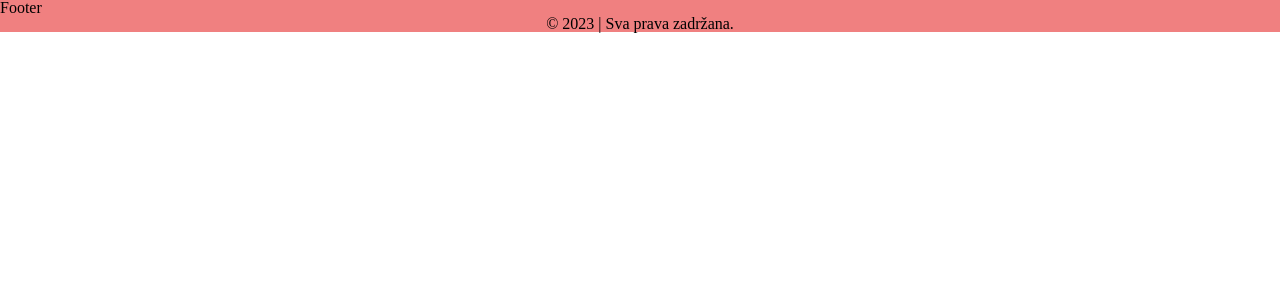
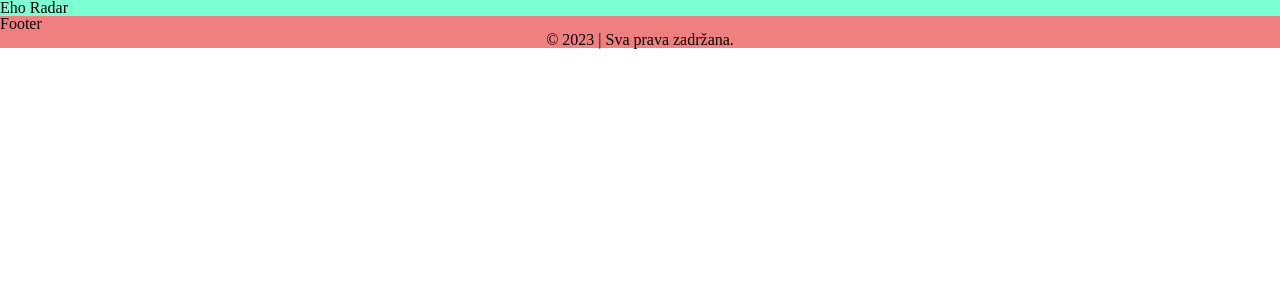
Before and after one commit to stakic-igor/ehoradar, a React (Create React App) app: page / in a window 1280 px wide. Shown: the top 300 px of the page. Built offline with nearby package versions, Linux system fonts and the light colour scheme.

Commit message:
Add header component and scss files

```diff
--- a/src/App.js
+++ b/src/App.js
@@ -1,10 +1,12 @@
+import Header from "./components/Header";
 import Footer from "./components/Footer";
 
 function App() {
   return (
-    <div>
+    <>
+      <Header />
       <Footer />
-    </div>
+    </>
   );
 }
 
--- /dev/null
+++ b/src/components/Header.js
@@ -0,0 +1,9 @@
+const Header = () => {
+    return (
+        <header className="header">
+            Eho Radar
+        </header>
+    )
+}
+
+export default Header;
--- /dev/null
+++ b/src/scss/layout/_header.scss
@@ -0,0 +1,3 @@
+.header {
+    background-color: aquamarine;
+}
--- a/src/scss/style.scss
+++ b/src/scss/style.scss
@@ -5,4 +5,5 @@
 @import 'modules/utils',
         'modules/typography';
 
-@import 'layout/footer-and-copyright';
+@import 'layout/header',
+        'layout/footer-and-copyright';
```
